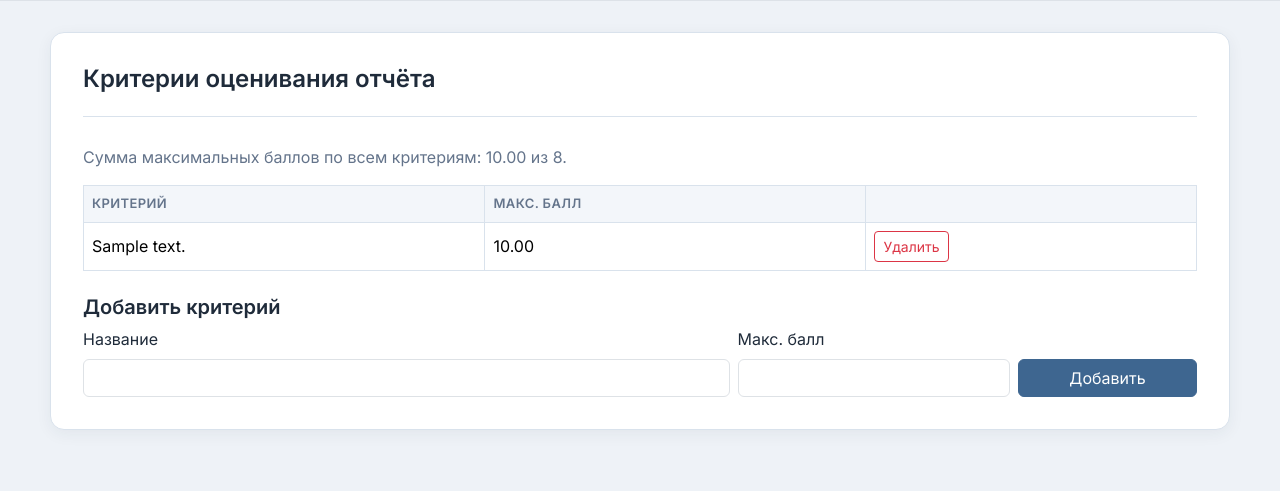
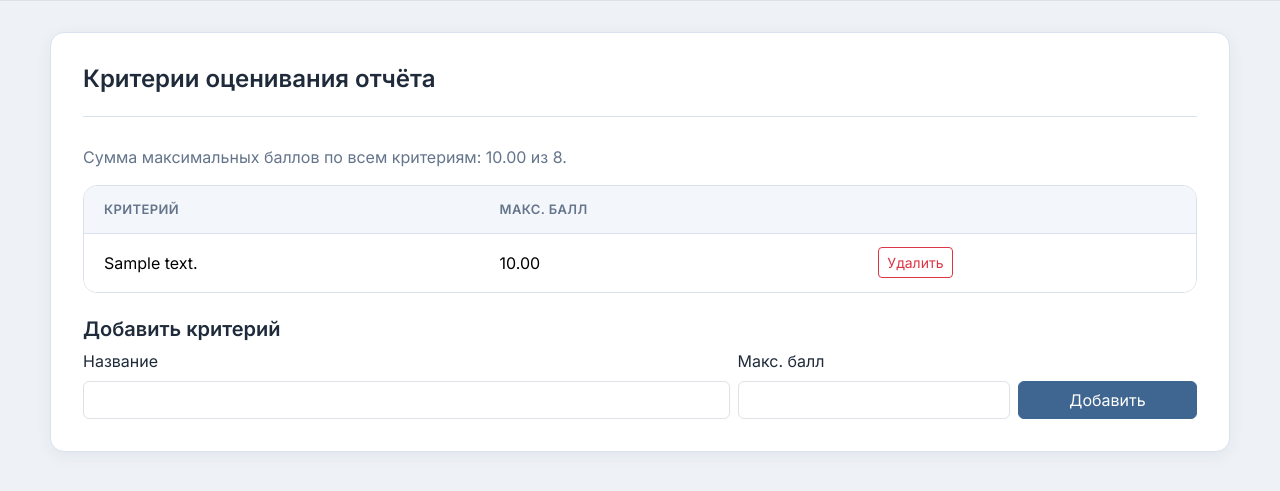
Before and after one commit to steshafominaa/lab_journal_app_, a Django app: page /teacher/criteria/ in a window 1280 px wide. Shown: the part 56-547 px from the top of the page. Run offline with Django 5.2, Linux system fonts and the light colour scheme; a user stored in the database is signed in; tables that the repository leaves empty hold one stand-in row (values such as "Sample post").

Commit message:
Unify table styling across all pages and add plain-language comments to Python code

```diff
--- a/core/auth_backends.py
+++ b/core/auth_backends.py
@@ -2,6 +2,8 @@ from django.contrib.auth import get_user_model
 from django.contrib.auth.backends import ModelBackend
 
 
+# Это "движок" проверки логина/пароля. Django по умолчанию ищет пользователя
+# по username, а мы ищем по email (регистр не важен, поэтому __iexact).
 class EmailBackend(ModelBackend):
     """Позволяет пользователям входить по email вместо username."""
 
@@ -14,6 +16,7 @@ class EmailBackend(ModelBackend):
         try:
             user = user_model.objects.get(email__iexact=email)
         except (user_model.DoesNotExist, user_model.MultipleObjectsReturned):
+            # либо такого email нет, либо (странно) их несколько — в обоих случаях не пускаем
             return None
 
         if user.check_password(password) and self.user_can_authenticate(user):
--- a/core/forms.py
+++ b/core/forms.py
@@ -2,6 +2,9 @@ from django import forms
 from django.contrib.auth.forms import AuthenticationForm
 
 
+# Django по умолчанию логинит по username, а у нас пользователи вводят email.
+# Эта форма просто меняет поле username на EmailField, чтобы на странице входа
+# было поле "Email", а не "Имя пользователя".
 class EmailAuthenticationForm(AuthenticationForm):
     """Форма входа по email вместо username."""
 
--- a/core/templates/assistant_dashboard.html
+++ b/core/templates/assistant_dashboard.html
@@ -11,7 +11,8 @@
         </div>
     </div>
 
-    <table class="table table-bordered align-middle">
+    <div class="table-card">
+        <table class="table align-middle">
             <thead>
             <tr>
                 <th>Студент</th>
@@ -46,4 +47,5 @@
             {% endfor %}
             </tbody>
         </table>
+    </div>
 {% endblock %}
--- a/core/templates/attendance_dashboard.html
+++ b/core/templates/attendance_dashboard.html
@@ -28,7 +28,8 @@
         <form method="post">
             {% csrf_token %}
             <input type="hidden" name="subgroup" value="{{ selected_subgroup_id }}">
-            <table class="table table-bordered align-middle">
+            <div class="table-card">
+                <table class="table align-middle">
                     <thead>
                     <tr>
                         <th>Студент</th>
@@ -60,6 +61,7 @@
                     {% endfor %}
                     </tbody>
                 </table>
+            </div>
             <button type="submit" class="btn btn-primary">Сохранить посещаемость</button>
         </form>
     {% else %}
--- a/core/templates/attendance_report.html
+++ b/core/templates/attendance_report.html
@@ -28,8 +28,9 @@
     </form>
 
     {% if lesson_dates %}
+        <div class="table-card">
         <div class="table-responsive">
-            <table class="table table-bordered align-middle text-center">
+            <table class="table align-middle text-center">
                 <thead>
                 <tr>
                     <th rowspan="2" class="align-middle">Студент</th>
@@ -57,6 +58,7 @@
                 </tbody>
             </table>
         </div>
+        </div>
     {% else %}
         <p class="text-muted">Пока не добавлено ни одной даты занятия.</p>
     {% endif %}
--- a/core/templates/base.html
+++ b/core/templates/base.html
@@ -144,6 +144,38 @@
         }
         .table-bordered, .table-bordered th, .table-bordered td {
             border-color: var(--color-border);
+        }
+
+        /* Единый красивый вид для всех таблиц: карточка со скруглёнными углами,
+           без жёсткой сетки, лёгкая подсветка строки при наведении. */
+        .table-card {
+            background-color: var(--color-surface);
+            border: 1px solid var(--color-border);
+            border-radius: 14px;
+            overflow: hidden;
+            margin-bottom: 1.5rem;
+        }
+        .table-card .table {
+            margin-bottom: 0;
+        }
+        .table-card .table-responsive {
+            margin-bottom: 0;
+        }
+        .table-card .table th,
+        .table-card .table td {
+            padding: 0.85rem 1.25rem;
+            border-top: none;
+            border-bottom: 1px solid var(--color-border);
+            vertical-align: middle;
+        }
+        .table-card .table thead th {
+            border-bottom: 1px solid var(--color-border);
+        }
+        .table-card .table tbody tr:last-child td {
+            border-bottom: none;
+        }
+        .table-card .table tbody tr:hover {
+            background-color: var(--color-surface-alt);
         }
 
         .badge.bg-secondary { background-color: var(--color-muted) !important; }
--- a/core/templates/criteria_management.html
+++ b/core/templates/criteria_management.html
@@ -13,7 +13,8 @@
         <div class="alert alert-danger">{{ error }}</div>
     {% endif %}
 
-    <table class="table table-bordered align-middle">
+    <div class="table-card">
+        <table class="table align-middle">
             <thead>
             <tr>
                 <th>Критерий</th>
@@ -42,6 +43,7 @@
             {% endfor %}
             </tbody>
         </table>
+    </div>
 
     <h5 class="mt-4">Добавить критерий</h5>
     <form method="post" class="row g-2 align-items-end">
--- a/core/templates/debtors_report.html
+++ b/core/templates/debtors_report.html
@@ -31,8 +31,9 @@
     </form>
 
     {% if rows %}
+        <div class="table-card">
         <div class="table-responsive">
-            <table class="table table-bordered align-middle">
+            <table class="table align-middle">
                 <thead>
                 <tr>
                     <th style="width: 30%">Студент</th>
@@ -63,6 +64,7 @@
                 </tbody>
             </table>
         </div>
+        </div>
     {% else %}
         <p class="text-muted">Должников нет — все сдали работы в срок.</p>
     {% endif %}
--- a/core/templates/manage_lab_works.html
+++ b/core/templates/manage_lab_works.html
@@ -11,7 +11,8 @@
         <div class="alert alert-danger">{{ error }}</div>
     {% endif %}
 
-    <table class="table table-bordered align-middle">
+    <div class="table-card">
+        <table class="table align-middle">
             <thead>
             <tr>
                 <th>Название</th>
@@ -50,6 +51,7 @@
             {% endfor %}
             </tbody>
         </table>
+    </div>
 
     <h5 class="mt-4">Добавить лабораторную работу</h5>
     <form method="post" class="row g-2 align-items-end">
--- a/core/templates/manage_subgroups.html
+++ b/core/templates/manage_subgroups.html
@@ -11,7 +11,8 @@
         <div class="alert alert-danger">{{ error }}</div>
     {% endif %}
 
-    <table class="table table-bordered align-middle">
+    <div class="table-card">
+        <table class="table align-middle">
             <thead>
             <tr>
                 <th>Название</th>
@@ -44,6 +45,7 @@
             {% endfor %}
             </tbody>
         </table>
+    </div>
 
     <h5 class="mt-4">Добавить подгруппу</h5>
     <form method="post" class="row g-2 align-items-end">
--- a/core/templates/manage_users.html
+++ b/core/templates/manage_users.html
@@ -12,7 +12,8 @@
         <div class="alert alert-danger">{{ error }}</div>
     {% endif %}
 
-    <table class="table table-bordered align-middle">
+    <div class="table-card">
+    <table class="table align-middle">
         <thead>
         <tr>
             <th>ФИО</th>
@@ -71,4 +72,5 @@
         {% endfor %}
         </tbody>
     </table>
+    </div>
 {% endblock %}
--- a/core/templates/performance_report.html
+++ b/core/templates/performance_report.html
@@ -28,8 +28,9 @@
     </form>
 
     {% if lab_works %}
+        <div class="table-card">
         <div class="table-responsive">
-            <table class="table table-bordered align-middle text-center">
+            <table class="table align-middle text-center">
                 <thead>
                 <tr>
                     <th rowspan="2" class="align-middle">Студент</th>
@@ -81,6 +82,7 @@
                 </tbody>
             </table>
         </div>
+        </div>
     {% else %}
         <p class="text-muted">Пока не создано ни одной лабораторной работы.</p>
     {% endif %}
--- a/core/templates/results_dashboard.html
+++ b/core/templates/results_dashboard.html
@@ -24,7 +24,8 @@
     <form method="post">
         {% csrf_token %}
         <input type="hidden" name="subgroup" value="{{ selected_subgroup_id }}">
-        <table class="table table-bordered align-middle">
+        <div class="table-card">
+        <table class="table align-middle">
             <thead>
             <tr>
                 <th>Студент</th>
@@ -88,6 +89,7 @@
             {% endfor %}
             </tbody>
         </table>
+        </div>
         <button type="submit" class="btn btn-primary">Сохранить бонусы и экзамен</button>
     </form>
 {% endblock %}
--- a/core/templates/sick_leave_dashboard.html
+++ b/core/templates/sick_leave_dashboard.html
@@ -7,7 +7,8 @@
         <h1>Справки студентов</h1>
     </div>
 
-    <table class="table table-bordered align-middle">
+    <div class="table-card">
+        <table class="table align-middle">
             <thead>
             <tr>
                 <th>Студент</th>
@@ -41,4 +42,5 @@
             {% endfor %}
             </tbody>
         </table>
+    </div>
 {% endblock %}
```
Also changed, not shown: core/grading.py (+30 -0 lines), core/models.py (+24 -0 lines), core/templates/student_dashboard.html (+12 -4 lines), core/views.py (+55 -0 lines). Lines whose indentation alone changed are shown as unchanged.
